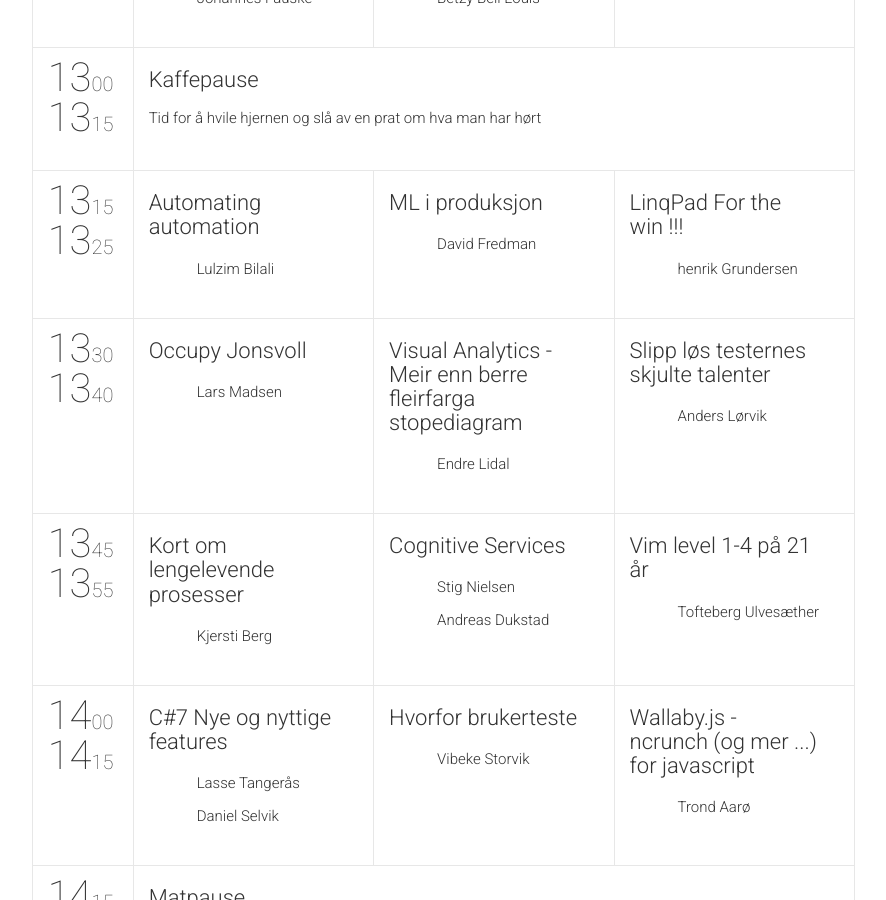
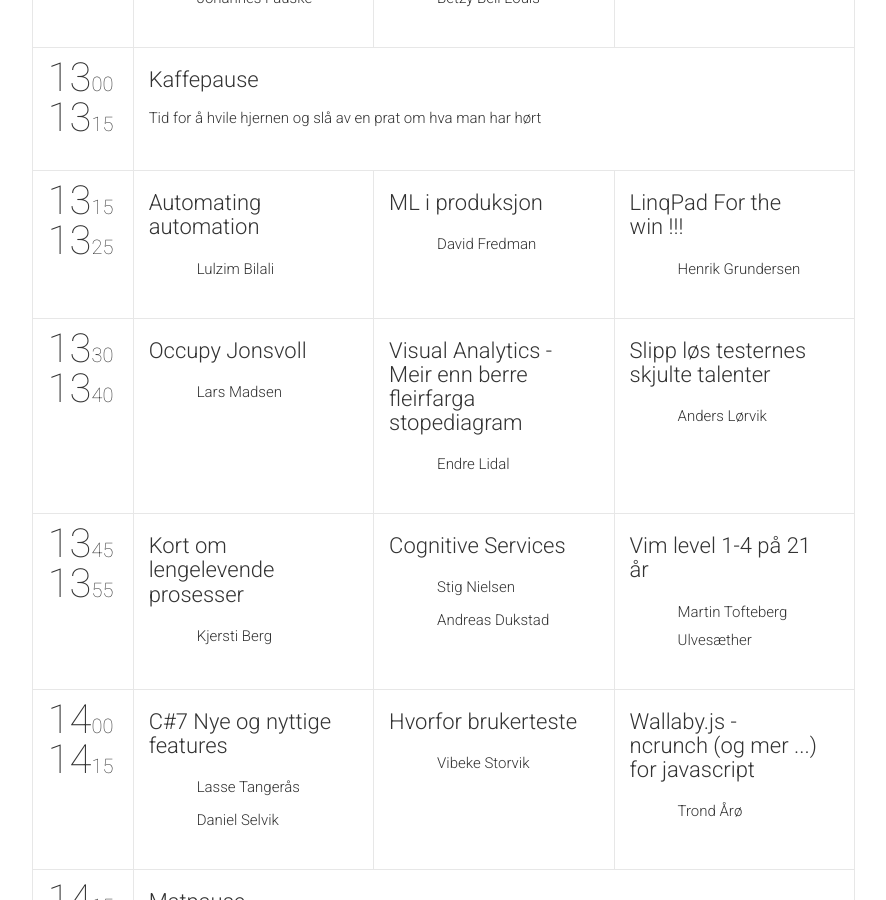
Before and after one commit to SparebankenVest/plask, a Jekyll site: the page built from index.html, in a window 1280 px wide and 900 px high, scrolled down 1685 px. Shown: the whole window, without its empty margins (90-976 px from the left). Built offline with Jekyll 4.4.1, drawn with Linux system fonts in a browser that asks for light colours; nearby versions of some CDN libraries; comment, search, counter and statistics services are not loaded; some of the changed text lies outside the part shown.

Commit message:
fix some speakers names

```diff
--- a/_data/speakers.yml
+++ b/_data/speakers.yml
@@ -112,7 +112,7 @@
   rockstar: true
 -
   id: 15
-  name: "henrik"
+  name: "Henrik"
   surname: "Grundersen"
   company: ""
   title: ""
@@ -160,7 +160,7 @@
   rockstar: true
 -
   id: 21
-  name: "Tofteberg"
+  name: "Martin Tofteberg"
   surname: "Ulvesæther"
   company: ""
   title: ""
@@ -185,7 +185,7 @@
 -
   id: 24
   name: "Trond"
-  surname: "Aarø"
+  surname: "Årø"
   company: ""
   title: ""
   bio: ""
@@ -240,7 +240,7 @@
   rockstar: true
 -
   id: 31
-  name: "Jon"
+  name: "Jon Arild"
   surname: "Tørresdal"
   company: ""
   title: ""
```
